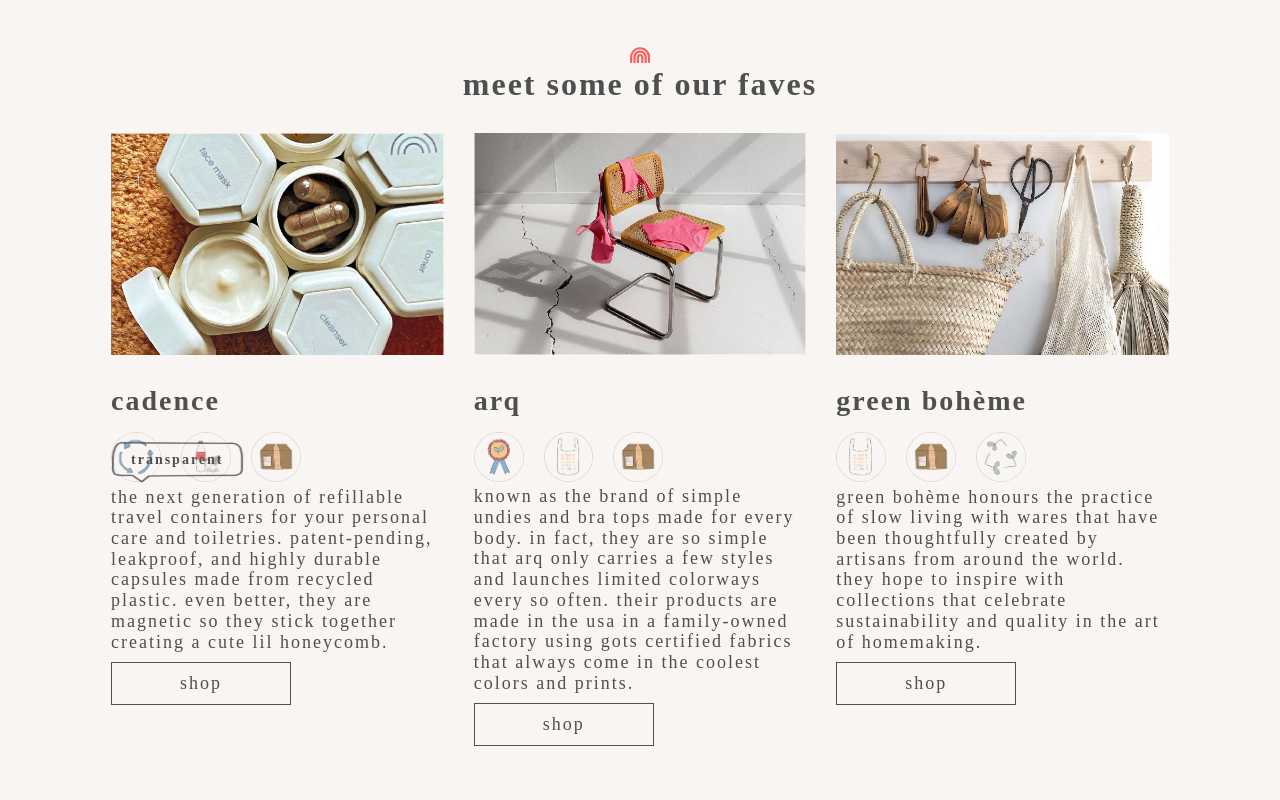
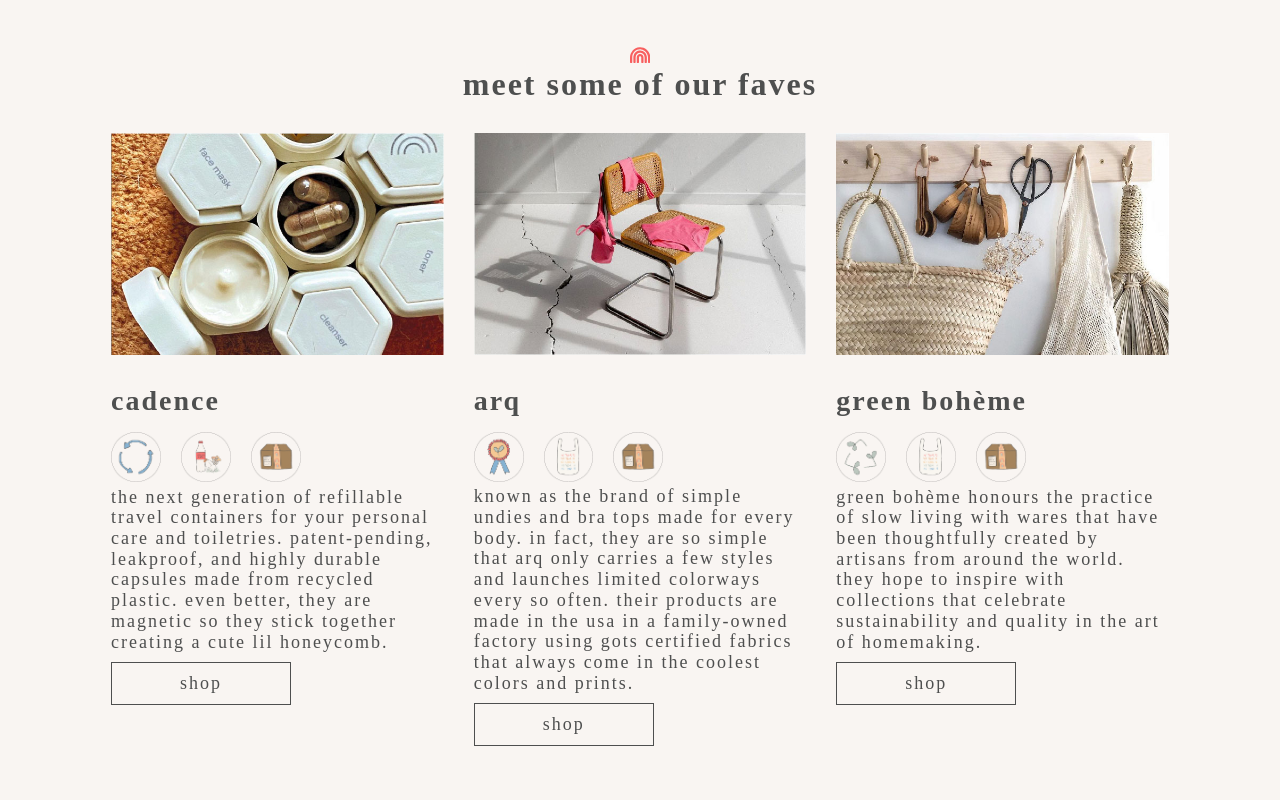
Before and after one commit to aprillebalsom/thanku-mamaearth, a Vue app: page /#/ in a window 1280 px wide. Shown: the part 980-1780 px from the top of the page. Built offline with nearby package versions, Linux system fonts and the light colour scheme; a web font is replaced by a local one.

Commit message:
refactored company section into component

```diff
--- a/src/App.vue
+++ b/src/App.vue
@@ -3,13 +3,13 @@
         <AlertBar />
 
         <div id="nav" class="wrapper">
-        <router-link class="click-r" to="/shop">shop</router-link>
-        <router-link class="click-o" to="/info">why sustainable?</router-link>
+        <!-- <router-link class="click-r" to="/shop">shop</router-link>  -->
+        <!-- <router-link class="click-o" to="/info">why sustainable?</router-link>  -->
         <!-- TODO update logo so colors are in proper order -->
         <router-link to="/"><img class="logo" src="./assets/logo.png" alt="thank u, mama earth logo"></router-link>
-        <router-link class="click-y" to="/fun">fun stuff</router-link>
-        <router-link class="click-g" to="/about">about</router-link>
-        <router-link class="click-b" to="/contact">join the club</router-link>
+        <!-- <router-link class="click-y" to="/fun">fun stuff</router-link> -->
+        <!-- <router-link class="click-g" to="/about">about</router-link> -->
+        <!-- <router-link class="click-b" to="/contact">join the club</router-link> -->
         </div>
 
         <router-view />
@@ -74,7 +74,7 @@
     import AlertBar from "@/components/AlertBar.vue";
 
     export default {
-        name: "Alert",
+        name: "App",
         components: {
             AlertBar,
         },
--- /dev/null
+++ b/src/components/CompanyPost.vue
@@ -0,0 +1,78 @@
+<template>
+    <div class="company-post">
+
+        <div class="company-post-img">
+            <img :src="require('@/assets/' + imgSrcOne + '')" />
+        </div>
+
+        <div class="company-post-text">
+            <h3>{{ name }}</h3>
+
+            <ul class="company-flex">
+                <li>
+                    <img :src="require('@/assets/' + pillarSrcOne + '')" :alt="`${pillarAltOne}`"/>
+                </li>
+                <li>
+                    <img :src="require('@/assets/' + pillarSrcTwo + '')" :alt="`${pillarAltOne}`"/>
+                </li>
+                <li>
+                    <img :src="require('@/assets/' + pillarSrcThree + '')" :alt="`${pillarAltOne}`"/>
+                </li>
+            </ul>
+
+            <p> {{ info }}</p>
+            <a class="square-btn click-y" target="_blank" rel="noopener" :href="`${link}`">shop</a>
+        </div>
+
+    </div>
+</template>
+
+<script>
+    export default {
+        name: "CompanyPost",
+        props: {
+            imgSrcOne: String,
+            imgAltOne: String,
+            name: String,
+            info: String,
+            pillarSrcOne: String,
+            pillarAltOne: String,
+            pillarSrcTwo: String,
+            pillarSrcThree: String,
+            link: String,
+        },
+    };
+</script>
+
+
+<style lang="scss">
+    @import '@/styles/config.scss';
+    @import '@/styles/general.scss';
+
+    .company-post {
+        margin: 0 15px;
+    }
+
+    .company-post-text {
+        padding: 25px 0;
+
+        h3 {
+            padding-bottom: 15px;
+        }
+
+        a {
+            margin-top: 10px;
+        }
+    }
+
+    .company-flex {
+        display: flex;
+        justify-content: flex-start;
+
+        li {
+            margin-right: 20px;
+            width: 15%;
+        }
+    }
+
+</style>
--- a/src/views/Home.vue
+++ b/src/views/Home.vue
@@ -1,7 +1,7 @@
 <template>
     <div class="home">
 
-        <HomepageHeader msg="giving back to mama earth by buying less but better" />
+        <HomepageHeader msg="Giving back to mama earth by buying less, but better." />
 
         <div class="homepage-main">
 
@@ -24,60 +24,52 @@
                 </div>
 
                 <ul class="homepage-company-posts">
-                    <li class="company-post">
-                        <!-- TODO fill in info -->
-                        <div class="company-post-img">
-                            <img src="~@/assets/cadence.jpg" alt="">
-                        </div>
-                        <div class="company-post-text">
-                            <h3>Cadence</h3>
-
-                            <h4 class="info-bubble">transparent</h4>
-
-                            <ul class="company-flex">
-                                <li><img src="~@/assets/reuse-pillar-icon.png" alt=""></li>
-                                <li><img src="~@/assets/recycled-mat-pillar-icon.png" alt=""></li>
-                                <li><img src="~@/assets/recycled-pack-pillar-icon.png" alt=""></li>
-                            </ul>
-                            <p>the next generation of refillable travel containers for your personal care and toiletries. patent-pending, leakproof, and highly durable capsules made from recycled plastic. even better, they are magnetic so they stick together creating a cute lil honeycomb.</p>
-                            <a class="square-btn click-o" target="_blank" rel="noopener" href="https://keepyourcadence.com/">shop</a>
-                        </div>
+                    <li>
+                        <CompanyPost
+                            imgSrcOne="cadence.jpg"
+                            imgAltOne="Recycled plastic refillable travel containers."
+                            name="Cadence"
+                            pillarSrcOne="reuse-pillar-icon.png"
+                            pillarAltOne="Reuseable"
+                            pillarSrcTwo="recycled-mat-pillar-icon.png"
+                            pillarAltTwo="Recycled Materials"
+                            pillarSrcThree="recycled-pack-pillar-icon.png"
+                            pillarAltThree="Recycled Packaging"
+                            info="the next generation of refillable travel containers for your personal care and toiletries. patent-pending, leakproof, and highly durable capsules made from recycled plastic. even better, they are magnetic so they stick together creating a cute lil honeycomb."
+                            link="https://keepyourcadence.com/"
+                        />
                     </li>
 
-                    <li class="company-post">
-                        <!-- TODO fill in info -->
-                        <div class="company-post-img">
-                            <img src="~@/assets/arq.jpg" alt="">
-                        </div>
-
-                        <div class="company-post-text">
-                            <h3>arq</h3>
-                            <ul class="company-flex">
-                                <li><img src="~@/assets/organic-pillar-icon.png" alt=""></li>
-                                <li><img src="~@/assets/plastic-free-pillar-icon.png" alt=""></li>
-                                <li><img src="~@/assets/recycled-pack-pillar-icon.png" alt=""></li>
-                            </ul>
-                            <p>Known as the brand of simple undies and bra tops made for every body. in fact, they are so simple that arq only carries a few styles and launches limited colorways every so often. Their products are made in the USA in a family-owned factory using GOTS certified fabrics that always come in the coolest colors and prints. </p>
-                            <a class="square-btn click-y" target="_blank" rel="noopener" href="https://shoparq.com/">shop</a>
-                        </div>
+                    <li>
+                        <CompanyPost
+                            imgSrcOne="arq.jpg"
+                            imgAltOne="Bra and Undies hanging off of a chair."
+                            name="arq"
+                            pillarSrcOne="organic-pillar-icon.png"
+                            pillarAltOne="Organic"
+                            pillarSrcTwo="plastic-free-pillar-icon.png"
+                            pillarAltTwo="Plastic Free"
+                            pillarSrcThree="recycled-pack-pillar-icon.png"
+                            pillarAltThree="Recycled Packaging"
+                            info="Known as the brand of simple undies and bra tops made for every body. in fact, they are so simple that arq only carries a few styles and launches limited colorways every so often. Their products are made in the USA in a family-owned factory using GOTS certified fabrics that always come in the coolest colors and prints."
+                            link="https://shoparq.com/"
+                        />
                     </li>
 
-                    <li class="company-post">
-                        <!-- TODO fill in info -->
-                        <div class="company-post-img">
-                            <img src="~@/assets/green-boheme.jpg" alt="">
-                        </div>
-
-                        <div class="company-post-text">
-                            <h3>Green Bohème</h3>
-                            <ul class="company-flex">
-                                <li><img src="~@/assets/plastic-free-pillar-icon.png" alt=""></li>
-                                <li><img src="~@/assets/recycled-pack-pillar-icon.png" alt=""></li>
-                                <li><img src="~@/assets/zero-waste-pillar-icon.png" alt=""></li>
-                            </ul>
-                            <p>Green bohème honours the practice of slow living with wares that have been thoughtfully created by artisans from around the world. They hope to inspire with collections that celebrate sustainability and quality in the art of homemaking.</p>
-                            <a class="square-btn click-r" target="_blank" rel="noopener" href="https://greenboheme.ca/">shop</a>
-                        </div>
+                    <li>
+                        <CompanyPost
+                            imgSrcOne="green-boheme.jpg"
+                            imgAltOne="Zero waste cleaning supples hung on a wall rack."
+                            name="Green Bohème"
+                            pillarSrcOne="zero-waste-pillar-icon.png"
+                            pillarAltOne="Zero Waste"
+                            pillarSrcTwo="plastic-free-pillar-icon.png"
+                            pillarAltTwo="Plastic Free"
+                            pillarSrcThree="recycled-pack-pillar-icon.png"
+                            pillarAltThree="Recycled Packaging"
+                            info="Green bohème honours the practice of slow living with wares that have been thoughtfully created by artisans from around the world. They hope to inspire with collections that celebrate sustainability and quality in the art of homemaking."
+                            link="https://greenboheme.ca/"
+                        />
                     </li>
 
                 </ul>
@@ -170,19 +162,32 @@
 
 <script>
     import HomepageHeader from "@/components/HomepageHeader.vue";
+    import CompanyPost from "@/components/CompanyPost.vue";
+
 
     export default {
         name: "Home",
         components: {
             HomepageHeader,
+            CompanyPost,
         },
-    };
+
+    }
+    // create event listener that waits for hover of button
+    // on hover, display value of the specific icon
+
+
 </script>
 
 <style scoped lang="scss">
 
     @import '@/styles/config.scss';
     @import '@/styles/general.scss';
+
+    .pillar {
+        position: relative;
+
+    }
 
     .info-bubble {
         background-image: url('~@/assets/info-bubble.png');
@@ -198,6 +203,13 @@
         display: inline-block;
 
         position: absolute;
+        top: -60px;
+
+        // opacity: 0;
+
+        // &:hover {
+        //     opacity: 1;
+        // }
     }
 
     .homepage-intro {
@@ -220,37 +232,6 @@
         display: grid;
         grid-template-columns: 1fr 1fr 1fr;
         grid-template-rows: 1fr;
-    }
-
-    .company-post {
-        margin: 0 15px;
-    }
-
-    .company-post-text {
-        padding: 25px 0;
-
-        h3 {
-            padding-bottom: 15px;
-        }
-
-        a {
-            margin-top: 10px;
-        }
-    }
-
-    .company-flex {
-        display: flex;
-        justify-content: flex-start;
-
-        li {
-            margin-right: 20px;
-            width: 15%;
-
-            img {
-                border-radius: 50%;
-
-            }
-        }
     }
 
     .help-flex {
```
